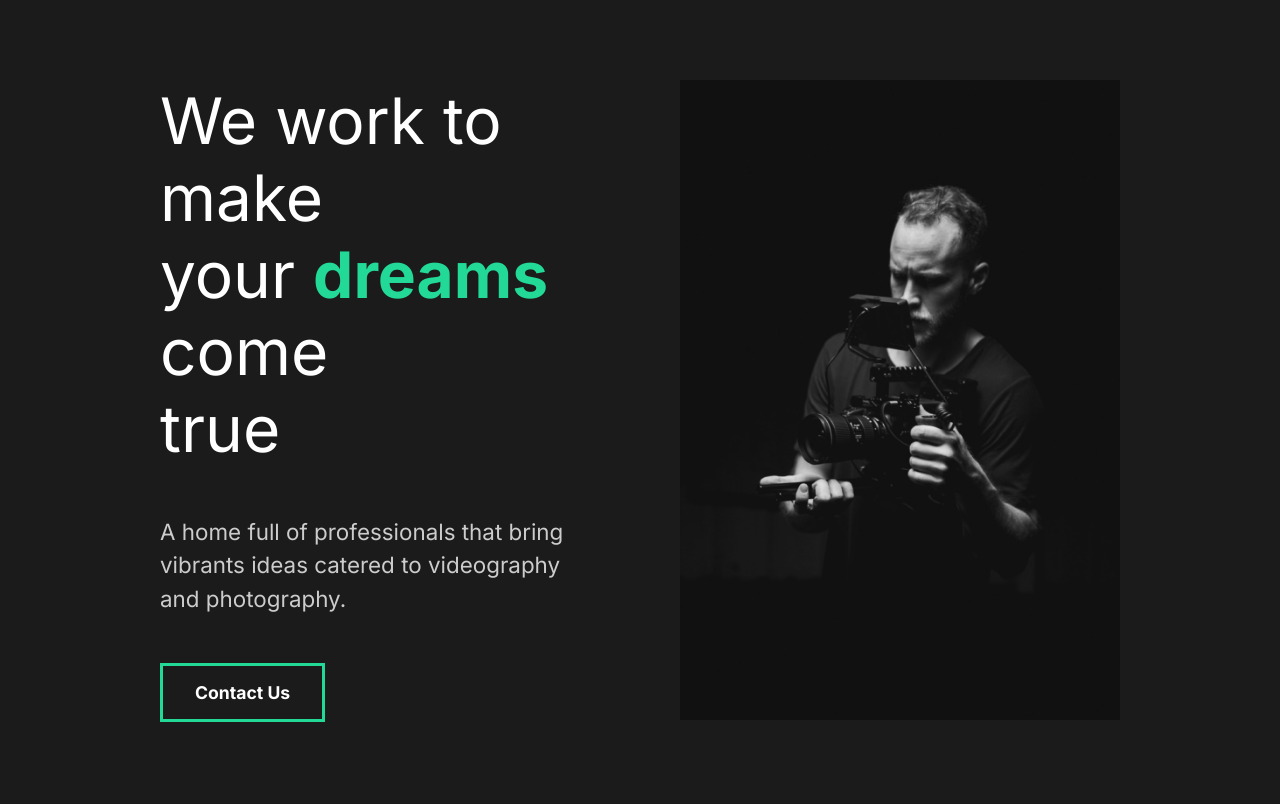
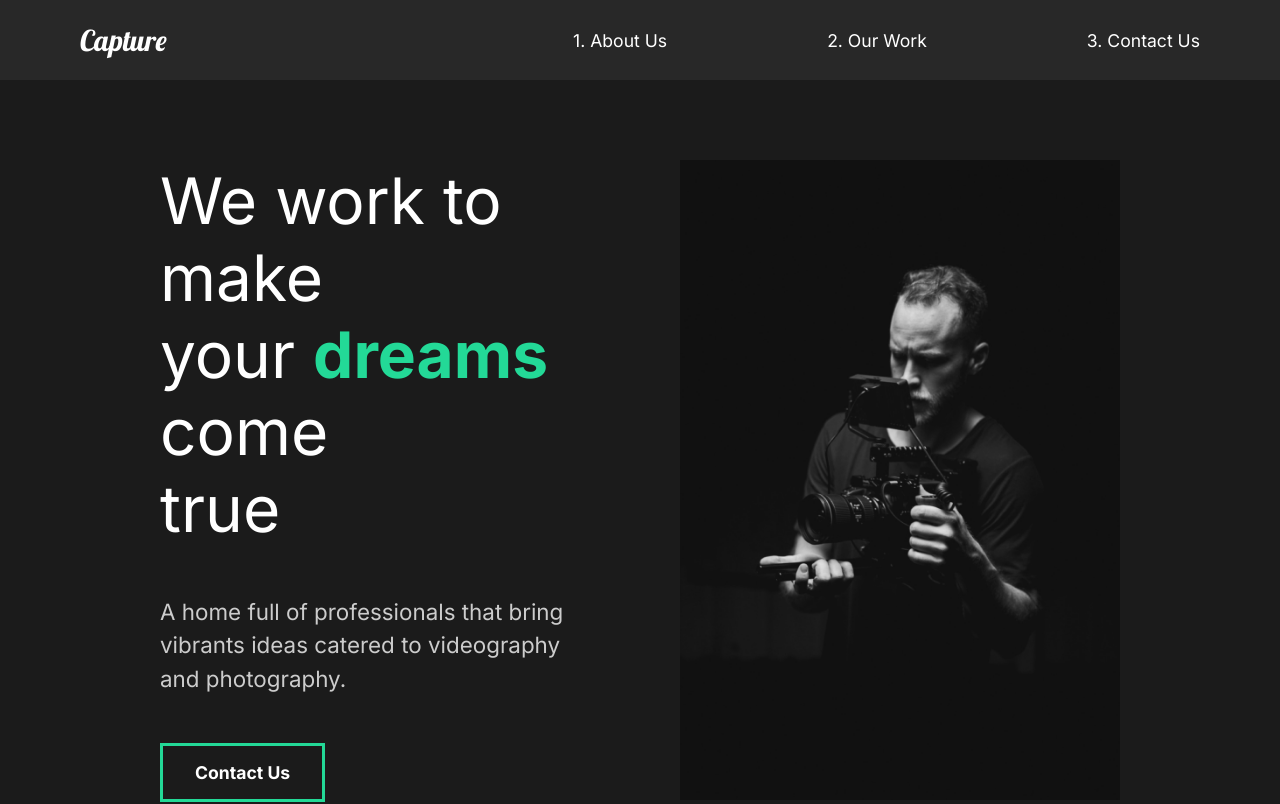
Before and after one commit to fidsta1990/capture-portfolio, a React (Create React App) app: page / in a window 1280 px wide. Shown: the top 804 px of the page. Built offline with nearby package versions, Linux system fonts and the light colour scheme.

Commit message:
added route path using react router dom to link to different pages of the app

```diff
--- a/src/App.js
+++ b/src/App.js
@@ -1,14 +1,29 @@
 import React from "react";
-// import About from "./pages/About.jsx";
-import Home from "./pages/Home.jsx";
+import Navbar from "./components/Navbar";
+import About from "./pages/About";
+import OurWork from "./pages/OurWork";
+import Contact from "./pages/Contact";
 // GLOBAL STYLE
 import GlobalStyle from "./components/global-style/GlobalStyle";
+
+import { Route, Switch } from "react-router-dom";
 
 function App() {
   return (
     <div className="App">
       <GlobalStyle />
-      <Home />
+      <Navbar />
+      <Switch>
+        <Route exact path="/">
+          <About />
+        </Route>
+        <Route path="/work">
+          <OurWork />
+        </Route>
+        <Route path="/contact">
+          <Contact />
+        </Route>
+      </Switch>
     </div>
   );
 }
--- /dev/null
+++ b/src/components/Navbar.jsx
@@ -0,0 +1,72 @@
+import React from "react";
+import styled from "styled-components";
+import { Link } from "react-router-dom";
+
+const Navbar = () => {
+  return (
+    <Nav>
+      <div className="nav-wrap">
+        <h1>
+          <Link to="/" id="logo">
+            Capture
+          </Link>
+        </h1>
+        <ul>
+          <li>
+            <Link to="/" href="#">
+              1. About Us
+            </Link>
+          </li>
+          <li>
+            <Link to="/work" href="#">
+              2. Our Work
+            </Link>
+          </li>
+          <li>
+            <Link to="/contact" href="#">
+              3. Contact Us
+            </Link>
+          </li>
+        </ul>
+      </div>
+    </Nav>
+  );
+};
+
+const Nav = styled.nav`
+  min-height: 10vh;
+  background: #282828;
+  display: flex;
+  align-items: center;
+
+  .nav-wrap {
+    display: flex;
+    justify-content: space-between;
+    align-items: center;
+    padding: 1rem;
+    margin: auto;
+    width: 90vw;
+  }
+
+  a {
+    color: #fff;
+  }
+
+  ul {
+    list-style: none;
+    display: flex;
+  }
+
+  #logo {
+    font-size: 1.8rem;
+    font-family: "Lobster", cursive;
+    font-weight: lighter;
+  }
+
+  li {
+    padding-left: 10rem;
+    position: relative;
+  }
+`;
+
+export default Navbar;
--- a/src/components/global-style/GlobalStyle.jsx
+++ b/src/components/global-style/GlobalStyle.jsx
@@ -12,7 +12,7 @@ const GlobalStyle = createGlobalStyle`
 body{
   background: #1b1b1b;
   font-family: 'Inter', sans-serif;
-  /* font-family: 'Lobster', cursive; */
+
 
 }
 
@@ -50,6 +50,7 @@ font-size:2rem;
 
 a{
   font-size: 1.1rem;
+  text-decoration: none;
 }
 
 span{
--- a/src/index.js
+++ b/src/index.js
@@ -1,13 +1,16 @@
-import React from 'react';
-import ReactDOM from 'react-dom';
-import App from './App';
-import reportWebVitals from './reportWebVitals';
+import React from "react";
+import ReactDOM from "react-dom";
+import App from "./App";
+import reportWebVitals from "./reportWebVitals";
+import { BrowserRouter as Router } from "react-router-dom";
 
 ReactDOM.render(
   <React.StrictMode>
-    <App />
+    <Router>
+      <App />
+    </Router>
   </React.StrictMode>,
-  document.getElementById('root')
+  document.getElementById("root")
 );
 
 // If you want to start measuring performance in your app, pass a function
--- a/src/pages/About.jsx
+++ b/src/pages/About.jsx
@@ -1,9 +1,14 @@
 import React from "react";
+import AboutSec from "../components/AboutSection";
+import ServicesSec from "../components/ServicesSection";
+import FaqSec from "../components/FaqSection";
 
 const About = () => {
   return (
     <div>
-      <h2>About Page</h2>
+      <AboutSec />
+      <ServicesSec />
+      <FaqSec />
     </div>
   );
 };
--- /dev/null
+++ b/src/pages/Contact.jsx
@@ -0,0 +1,11 @@
+import React from "react";
+
+const Contact = () => {
+  return (
+    <div>
+      <h1>Contact</h1>
+    </div>
+  );
+};
+
+export default Contact;
--- a/src/pages/Home.jsx
+++ /dev/null
@@ -1,16 +0,0 @@
-import React from "react";
-import AboutSec from "../components/AboutSection";
-import ServicesSec from "../components/ServicesSection";
-import FaqSec from "../components/FaqSection";
-
-const Home = () => {
-  return (
-    <div>
-      <AboutSec />
-      <ServicesSec />
-      <FaqSec />
-    </div>
-  );
-};
-
-export default Home;
--- /dev/null
+++ b/src/pages/OurWork.jsx
@@ -0,0 +1,9 @@
+import React from "react";
+
+const OurWork = () => {
+  return <div>
+    <h2>Our Work</h2>
+  </div>;
+};
+
+export default OurWork;
--- a/src/styles.js
+++ b/src/styles.js
@@ -1,4 +1,4 @@
-import styled from 'styled-components'
+import styled from "styled-components";
 
 export const About = styled.div`
   min-height: 90vh;
```
